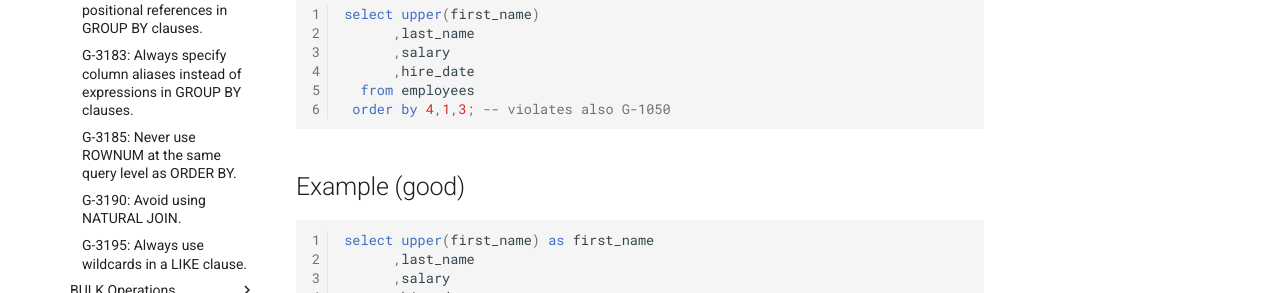
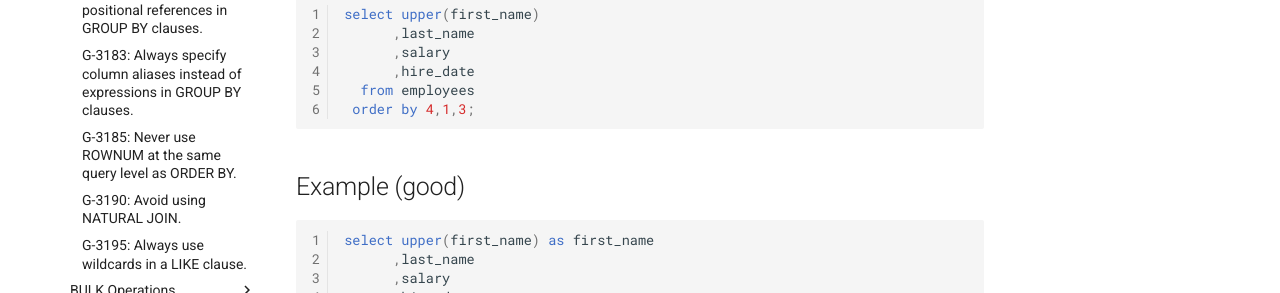
Before and after one commit to Trivadis/plsql-and-sql-coding-guidelines, an MkDocs documentation site: the page built from docs/4-language-usage/3-dml-and-sql/1-general/g-3180.md, in a window 1280 px wide and 1099 px high. Shown: the part 617-910 px from the top of the window. Built offline with MkDocs 1.6.1 and Material for MkDocs 9.7.7, drawn with Linux system fonts in a browser that asks for light colours; comment, search, counter and statistics services are not loaded; the version menu is left out.

Commit message:
remove comment regarding G-1050 in G-3180

````diff
--- a/docs/4-language-usage/3-dml-and-sql/1-general/g-3180.md
+++ b/docs/4-language-usage/3-dml-and-sql/1-general/g-3180.md
@@ -15,7 +15,7 @@ select upper(first_name)
       ,salary
       ,hire_date
   from employees
- order by 4,1,3; -- violates also G-1050
+ order by 4,1,3;
 ```
 
 ## Example (good)
````
